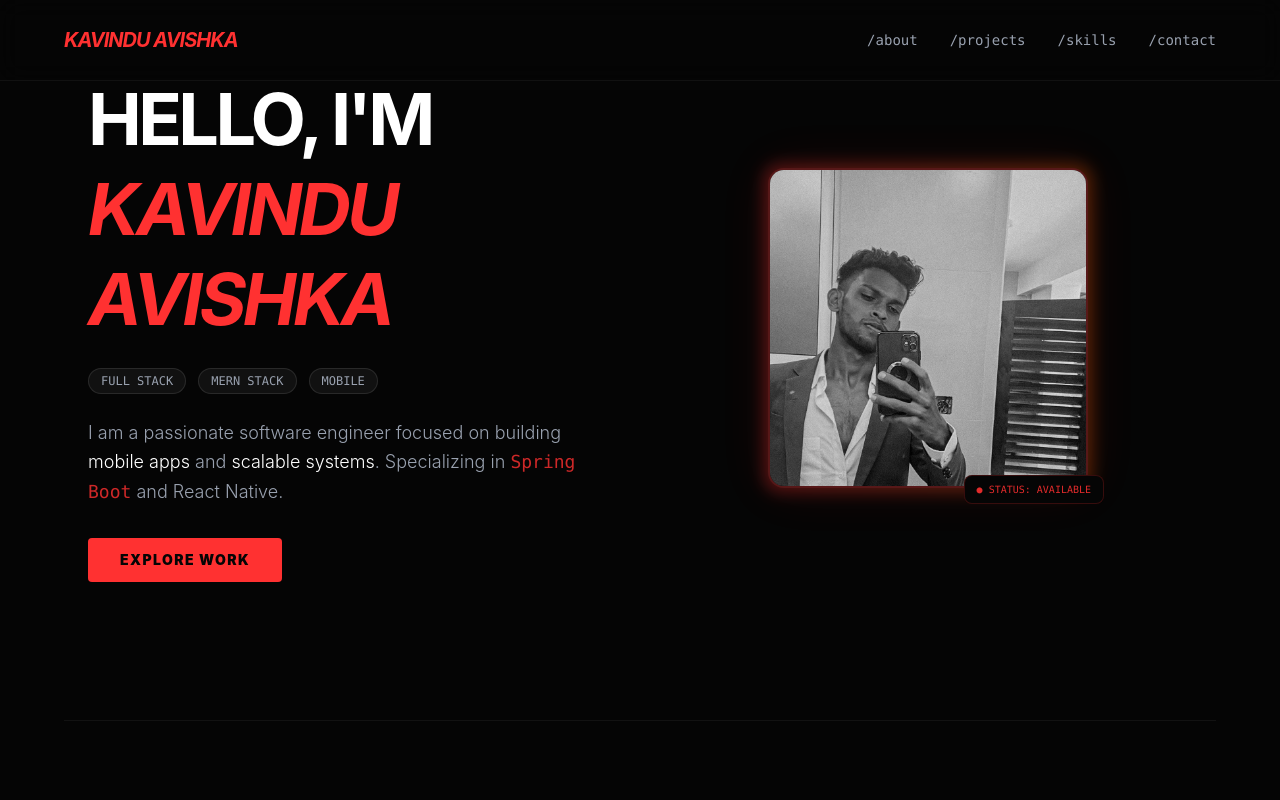
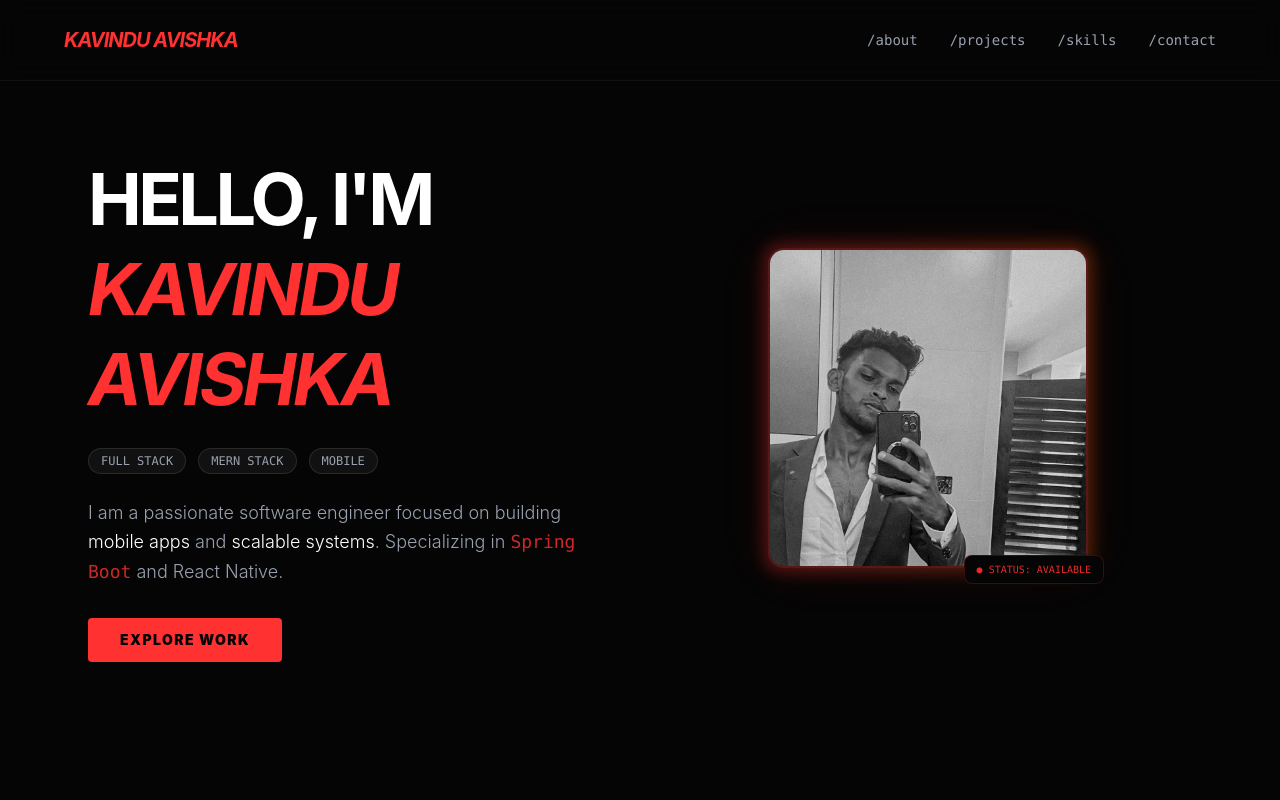
Before and after one commit to Avishka30/portfolio, a React (Vite) app: page / in a window 1280 px wide. Shown: the top 800 px of the page. Built offline with nearby package versions, Linux system fonts and the light colour scheme.

Commit message:
feat: add padding to body for improved layout spacing

```diff
--- a/src/index.css
+++ b/src/index.css
@@ -59,3 +59,16 @@ img {
   max-width: 100%;
   height: auto;
 }
+
+body {
+  background-color: var(--color-midnight);
+  color: var(--color-soft-text);
+  margin: 0;
+
+  /* ADD THIS LINE: This pushes EVERYTHING down 80px */
+  padding-top: 80px;
+
+  font-family: 'Inter', system-ui, -apple-system, sans-serif;
+  scroll-behavior: smooth;
+  overflow-x: hidden;
+}
```
